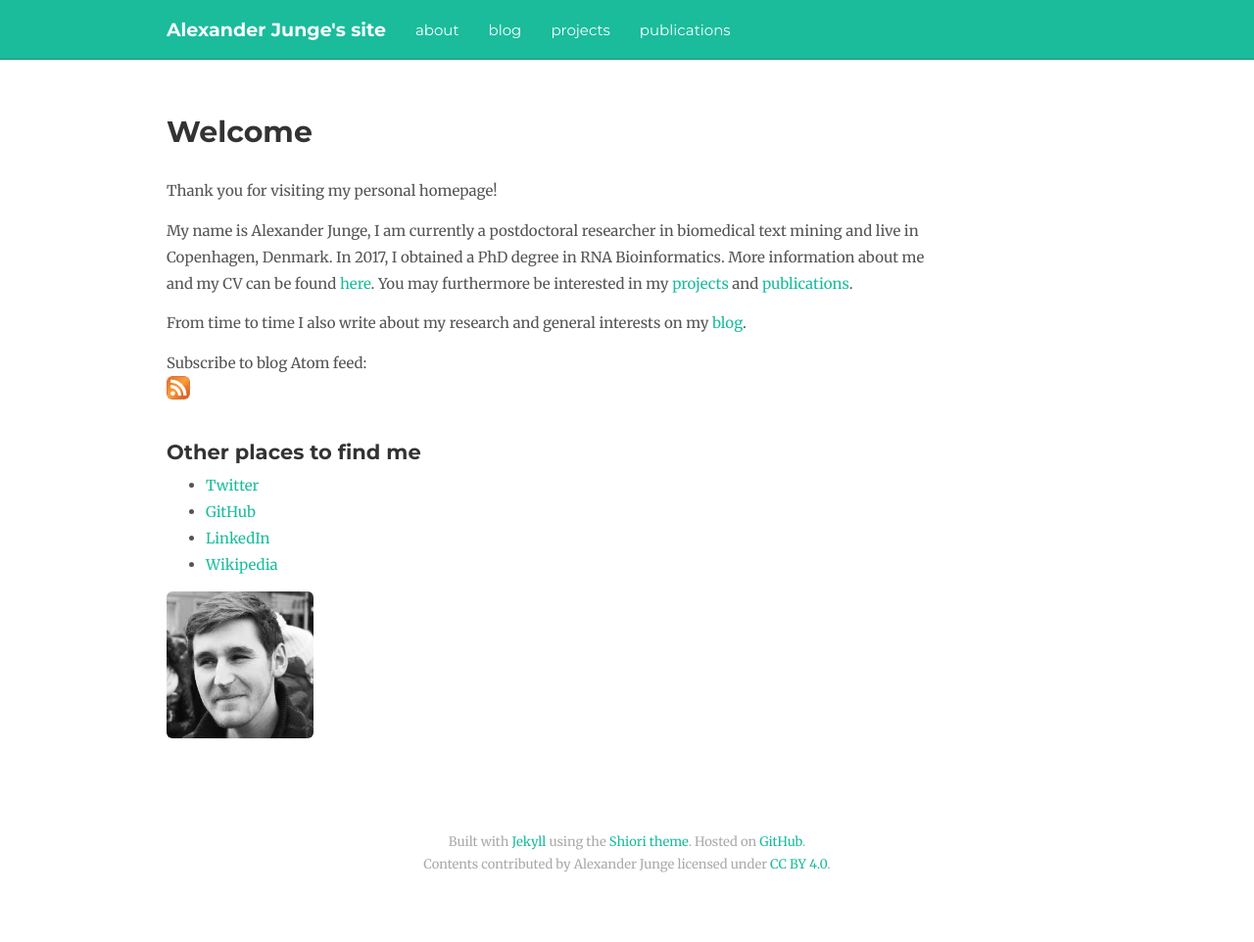
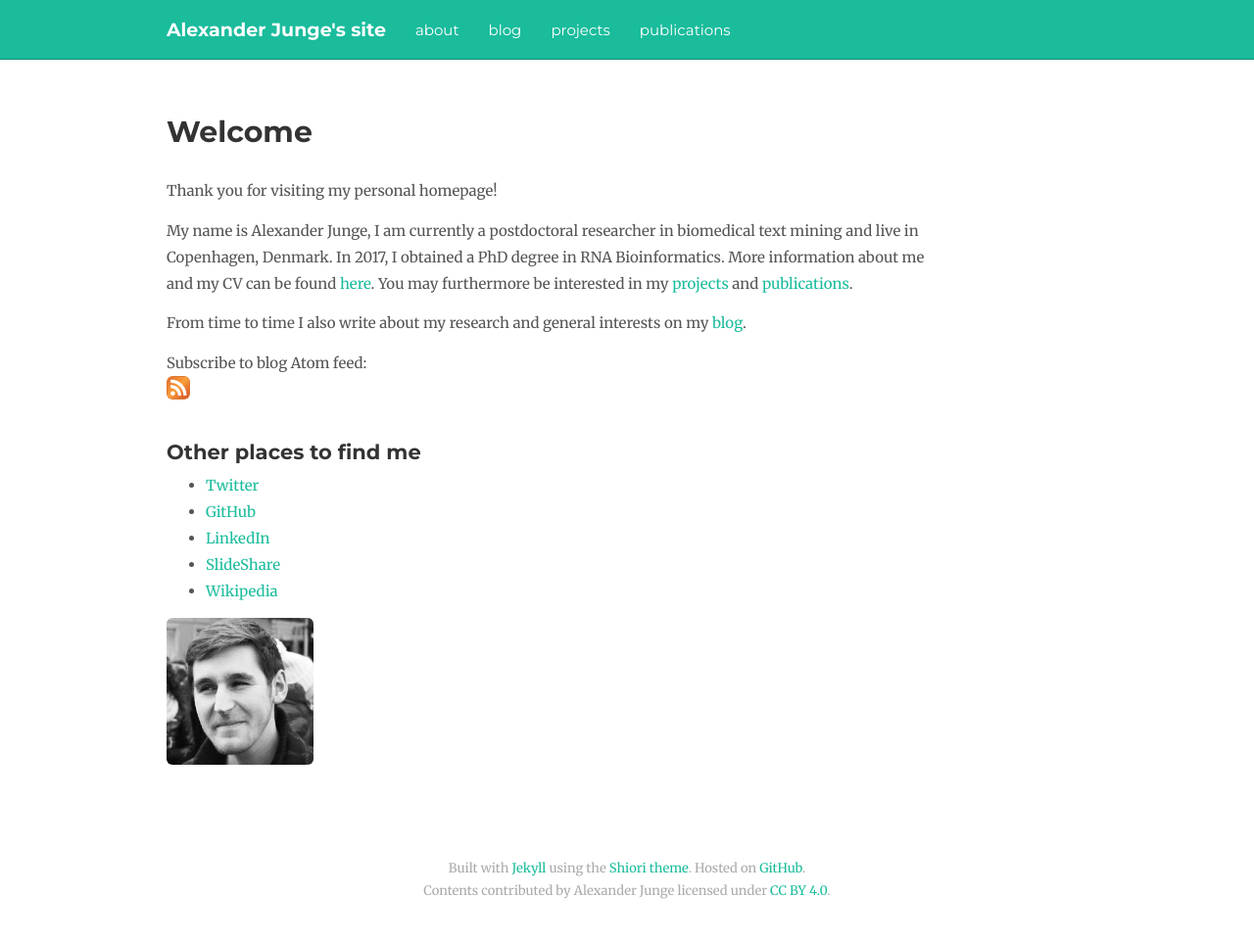
Before and after one commit to JungeAlexander/JungeAlexander.github.io, a Jekyll site: the page built from index.md, in a window 1280 px wide. Shown: the whole page at 98% size. Built offline with Jekyll 4.4.1, drawn with Linux system fonts in a browser that asks for light colours; nearby versions of some CDN libraries; comment, search, counter and statistics services are not loaded; before the commit the page ends 935 px from its top, so only the background shows below that.

Commit message:
Add link to SlideShare profile

```diff
--- a/index.md
+++ b/index.md
@@ -17,6 +17,7 @@ Subscribe to blog Atom feed: [![Blog subscribe](assets/feed-icon-24px.png)](feed
 - [Twitter](https://twitter.com/JungeAlexander)
 - [GitHub](https://github.com/JungeAlexander)
 - [LinkedIn](https://www.linkedin.com/in/alexanderjunge)
+- [SlideShare](https://www.slideshare.net/AlexanderJunge1)
 - [Wikipedia](https://en.wikipedia.org/wiki/User:AlexanderJunge)
 
 ![Profile picture](assets/alexander-junge.png)
```
